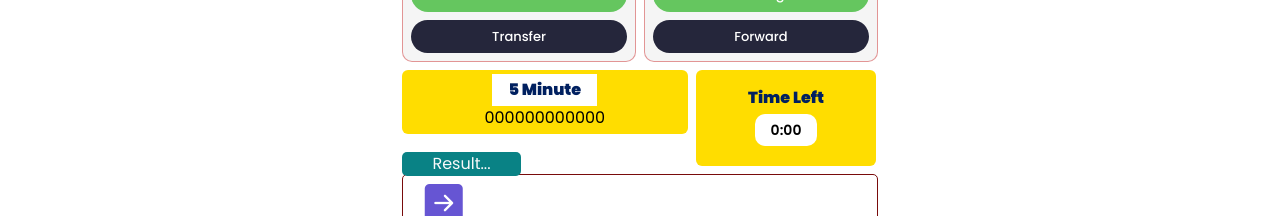
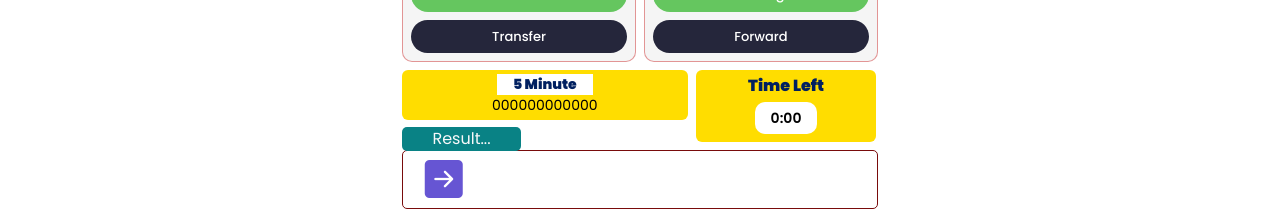
Before and after one commit to VythonDeveloper/powerx, a React (Create React App) app: page /dus-ka-dum in a window 1280 px wide. Shown: the part 174-390 px from the top of the page. Built offline with nearby package versions, Linux system fonts and the light colour scheme; no server answers; the database is empty.

Commit message:
fixing bug

```diff
--- a/src/screens/games/Parity.jsx
+++ b/src/screens/games/Parity.jsx
@@ -272,23 +272,24 @@ const Parity = () => {
             <div>
               <div className="parity-period  rounded d-flex flex-column align-items-center justify-content-center p-1">
                 <p
-                  className="mb-0 py-1 px-3"
+                  className="mb-0 pb-0 px-3"
                   style={{
                     backgroundColor: "#fff",
                     fontWeight: "900",
                     color: "#002060",
+                    fontSize: '14px'
                   }}
                 >
                   5 Minute
                 </p>
-                <p className="mb-0">{period}</p>
+                <p className="mb-0" style={{fontSize: 14}}>{period}</p>
               </div>
               <p
                 className="mb-1 mt-1 w-25 d-flex justify-content-center text-light"
                 style={{
                   backgroundColor: "#098285",
                   position: "absolute",
-                  bottom: "-14px",
+                  bottom: "-12.5px",
                   borderRadius: 5,
                 }}
               >
@@ -296,7 +297,7 @@ const Parity = () => {
               </p>
             </div>
 
-            <div className="parity-count rounded p-3 ">
+            <div className="parity-count rounded p-1 ">
               <p
                 className="m-0"
                 style={{ fontWeight: "800", color: "#002060" }}
```
